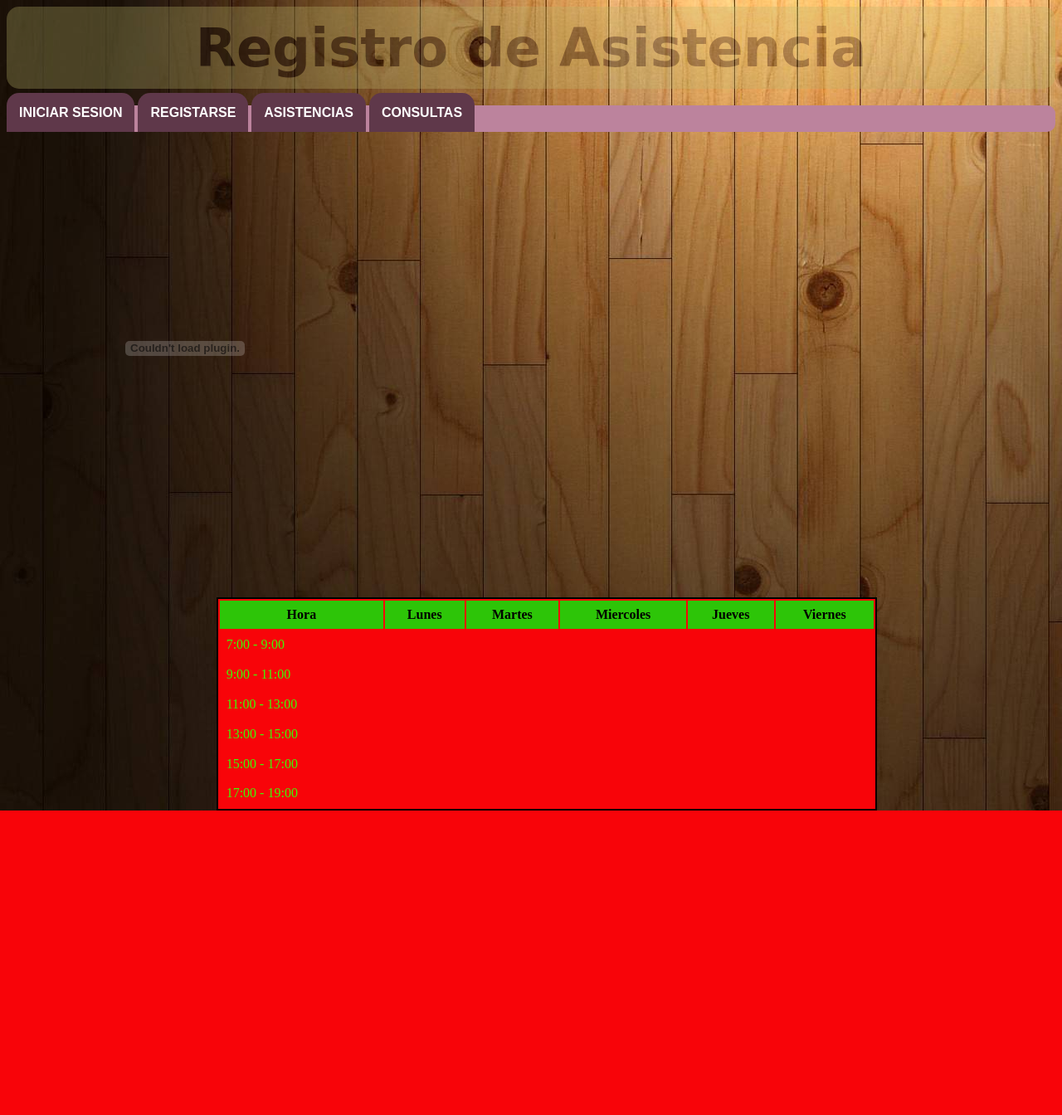
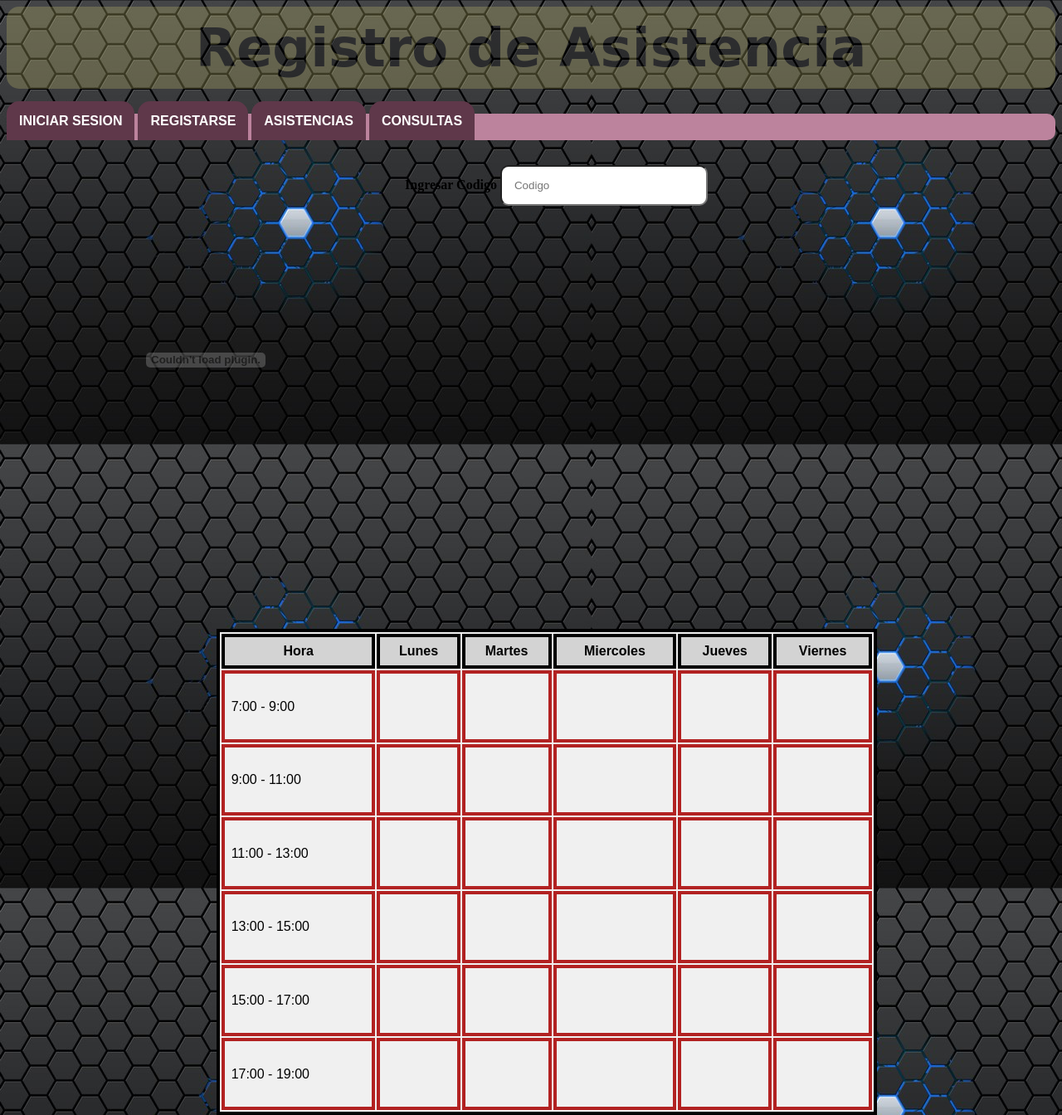
Before and after one commit to faoladhaku/Control-asistencia, a PHP site: page / in a window 1280 px wide. Shown: the whole page at 83% size. Before the commit the page ends 977 px from the top, so only its background shows below. Run offline with PHP 8.4, Linux system fonts and the light colour scheme.

Commit message:
actualizacion de interfaz

```diff
--- a/events.js
+++ b/events.js
@@ -6,9 +6,31 @@
 					$('.datos').val("");
 					$('input:radio[name="genero"]').prop("checked", false);
 				});*/
-				$('#iniciar').click(function(){
+				/*$('#iniciar').click(function(){
+					$('#barra').click(function(){
+						$('#barra li').css("background-color", 'red')
+					});
 					$('#campo').html("");
 					$('#campo').load('login.html');
+					$
 
 				});
+			});*/
+
+			$('#iniciar').click(function(){
+				$('#barra li #iniciar' ).css('background', 'green')
+					$('#login').animate({
+							right: '250px',
+					})
+						$('#campo').load('login.html');
+
 			});
+			$('#base').click(function(){});
+
+			$('#codigo').keyup(function(e){
+				if(e.keyCode == 13)
+				{
+					var text= prompt("TEMA", "Ingrese el tema");
+				}
+			});
+		});
--- a/index.html
+++ b/index.html
@@ -5,21 +5,27 @@
 			<script src="jquery-2.1.4.min.js" type="text/javascript"></script>
 		<script src="events.js" type="text/javascript"></script>
 
+
 </head>
 <body>
 			<div class="cabeza"><b>Registro de Asistencia</b> </div>
 			<div id="barra">
 				<li><b><a href="#" id="iniciar">INICIAR SESION</a></b></li>
 				<li><b><a href="#">REGISTARSE</a></b></li>
-				<li><b><a href="#">ASISTENCIAS</a></b></li>
+				<li><b><a href="index.html" id="base">ASISTENCIAS</a></b></li>
 				<li><b><a href="#">CONSULTAS</a></b></li>
 			</div>
 
-			<div id="reloj"><center><embed wmode="transparent" src="http://www.poodwaddle.com/clock10" width="60%"								  					height="60%"
-					type="application/x-shockwave-flash" bgcolor="#FFFFFF" /></center></div>
+			<div id="reloj"><center><embed wmode="transparent" src="http://www.poodwaddle.com/clock10" width="60%"	height="60%"
+					type="application/x-shockwave-flash" bgcolor="#FFFFFF"> </center>
+					</div>
 
 			<div id="campo">
-            		<table class="tablesorter">
+
+								<label for="email" class="etiqueta"><b>Ingresar Codigo</b></label>
+								<input type="password" class="form-control" id="codigo" placeholder="Codigo">
+
+            		<table id="tablesorter">
                         <thead>
                             <tr>
                                 <th>Hora</th>
@@ -32,21 +38,51 @@
                         </thead>
                         <tr>
                             <td>7:00 - 9:00</td>
+							<td></td>
+							<td></td>
+							<td></td>
+							<td></td>
+							<td></td>
                         </tr>
                         <tr>
                             <td>9:00 - 11:00</td>
+							<td></td>
+							<td></td>
+							<td></td>
+							<td></td>
+							<td></td>
                         </tr>
                         <tr>
                             <td>11:00 - 13:00</td>
+							<td></td>
+							<td></td>
+							<td></td>
+							<td></td>
+							<td></td>
                         </tr>
                         <tr>
                             <td>13:00 - 15:00</td>
+							<td></td>
+							<td></td>
+							<td></td>
+							<td></td>
+							<td></td>
                         </tr>
                         <tr>
                             <td>15:00 - 17:00</td>
+							<td></td>
+							<td></td>
+							<td></td>
+							<td></td>
+							<td></td>
                         </tr>
                         <tr>
                             <td>17:00 - 19:00</td>
+							<td></td>
+							<td></td>
+							<td></td>
+							<td></td>
+							<td></td>
                         </tr>
 
                     </table>
--- a/style.css
+++ b/style.css
@@ -1,6 +1,6 @@
-*{margin-bottom:20px;
+*{margin-bottom:30px;
 }
-body{	background: url(img/1.jpg);}
+body{	background: url(img/2.jpg);}
 .cabeza{background:#BDB76B;
 			padding:1%;
 			opacity:0.3;
@@ -31,59 +31,83 @@ body{	background: url(img/1.jpg);}
 
 #barra li:hover{background-color: #691F40;}
 #campo{border-radius:15px;
-			/*background:green;*/
 			height:100%;
 			width:70%;
 			margin-left:20%;
 			float:up;}
 #login{border-radius:15px;
 			background:white;
-			height:50%;
-			opacity:0.8;
+			height:80%;
+
 			width:50%;
 			margin-left:20%;
 			float:up}
-#reloj{float:left;
+#reloj{
+			float:left;
 			padding:15px;
-			width:400px;}
+			width:450px;}
 
 
-table.tablesorter {
+#tablesorter {
 	font-size: 100%;
-	background-color: #F80409;
+	background-color:#F0F0F0  ;
 	width: 90%;
-	border: 2px solid #000000;
+	border: 4px solid black;
+
+	height:80%;
+	float:center;
 }
-table.tablesorter th {
+
+#tablesorter th {
 	text-align: center;
 	padding:1%;
-	background-color: #2DC508 ;
+	background-color: #D3D3D3;
+	border: 4px solid black;
+	font-family:Arial, Helvetica, sans-serif;
+
 }
-table.tablesorter td {
-	color: #3EF807;
+#tablesorter td {
+	color: black;
 	padding:1%;
+	border: 4px solid #B22222;
+	font-family:Arial, Helvetica, sans-serif;
 }
-table.tablesorter .even {
+#tablesorter .even {
 	background-color: #00E3D8;
+	border: 2px solid black;
 }
-table.tablesorter .odd {
+#tablesorter .odd {
 	background-color: #6E6E6E;
+	border: 2px solid black;
 }
-table.tablesorter .header {
-	background-image: url(bg.png);
-	background-repeat: no-repeat;
-	border-left: 1px solid #FFF;
-	border-right: 1px solid #000;
-	border-top: 1px solid #FFF;
+#tablesorter .header {
+	/*background-image: url(bg.png);
+	background-repeat: no-repeat;*/
+	border-left: 2px solid black;
+	border-top: 2px solid black;
 	padding-left: 30px;
 	padding-top: 8px;
-	height: auto;
+	height: 30%;
 }
-table.tablesorter .headerSortUp {
+#tablesorter .headerSortUp {
 	background-image: url(asc.png);
 	background-repeat: no-repeat;
 }
-table.tablesorter .headerSortDown {
+#tablesorter .headerSortDown {
 	background-image: url(desc.png);
 	background-repeat: no-repeat;
 }
+.form-control{
+		border-radius:10px;
+		padding:15px;
+		width:250px;
+	}
+.form-group{
+		font-family:arial;
+		font-size:20px;}
+
+.btn-default{
+				padding:15px;
+				width:100px;
+				border-radius:15px;
+			}
```
Also changed, not shown: login.html (+38 -7 lines).
